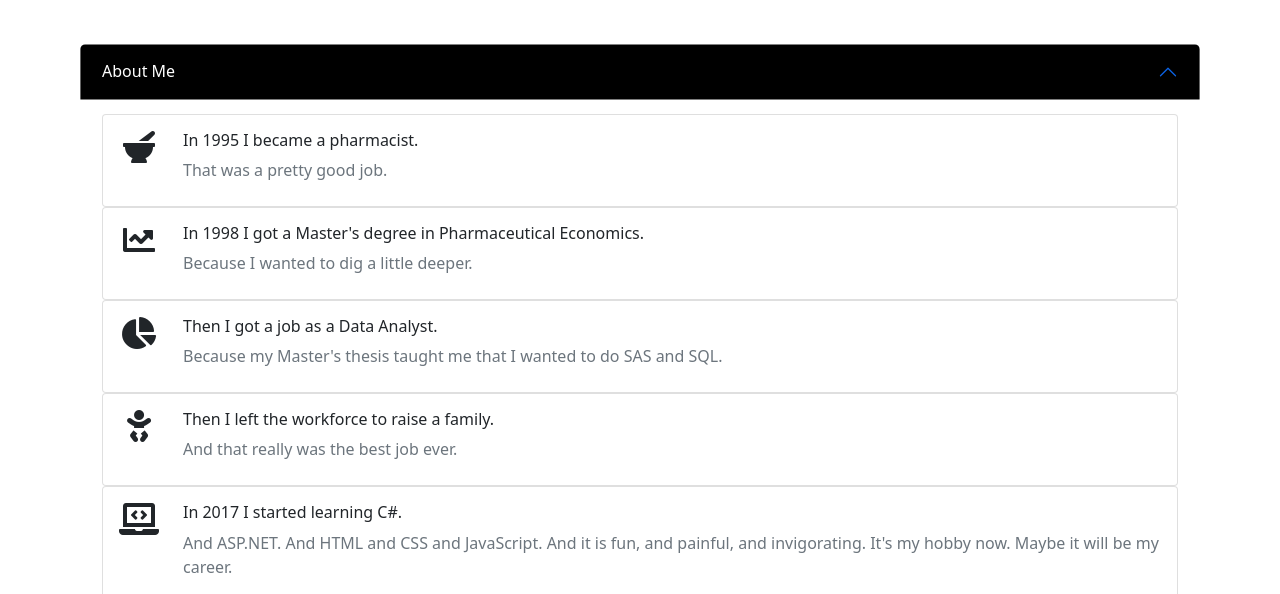
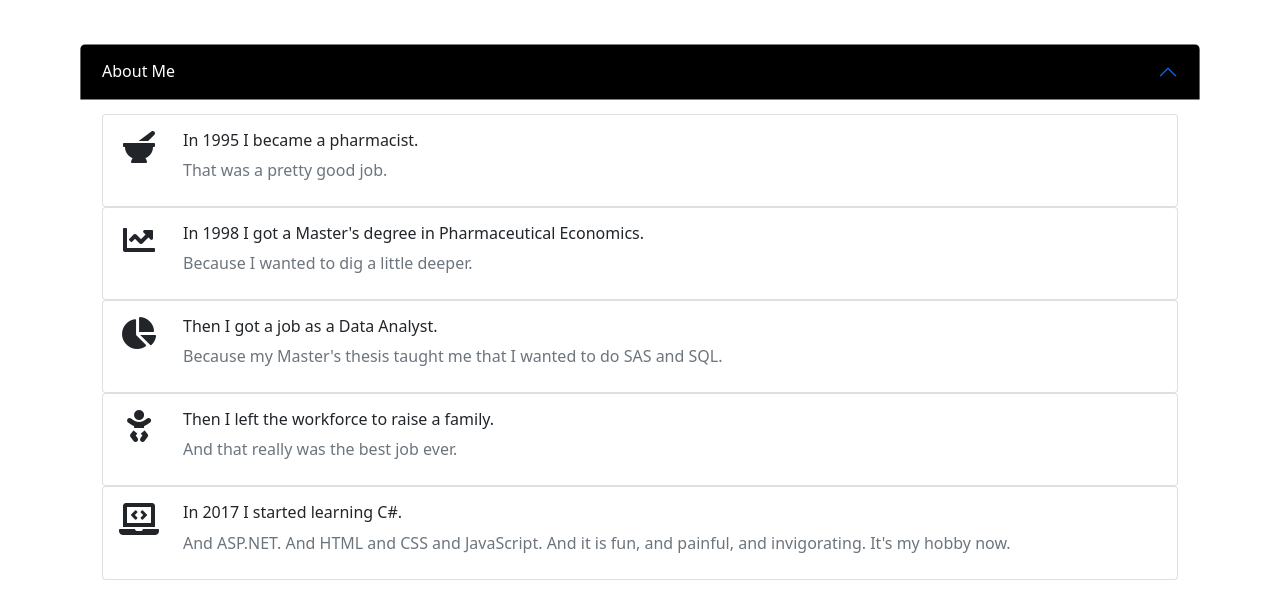
Before and after one commit to syhndie/syhndie.github.io, a plain HTML site: page index.html in a window 1280 px wide. Both pictures are taken after a click on the button "About Me". Shown: the part 149-743 px from the top of the page. Drawn offline with nearby package versions, Linux system fonts and the light colour scheme.

Commit message:
deleted unloved sentence

```diff
--- a/index.html
+++ b/index.html
@@ -101,7 +101,7 @@
                     <div class="col">
                       <h6 class="card-title">In 2017 I started learning C#.</h6>
                       <p class="card-text mb-2 text-muted"> And ASP.NET. And HTML and CSS and JavaScript. And it is fun, and painful, and invigorating.
-                                                            It's my hobby now. Maybe it will be my career.</p>
+                                                            It's my hobby now.</p>
                     </div>
                   </div>
                 </div>
```
